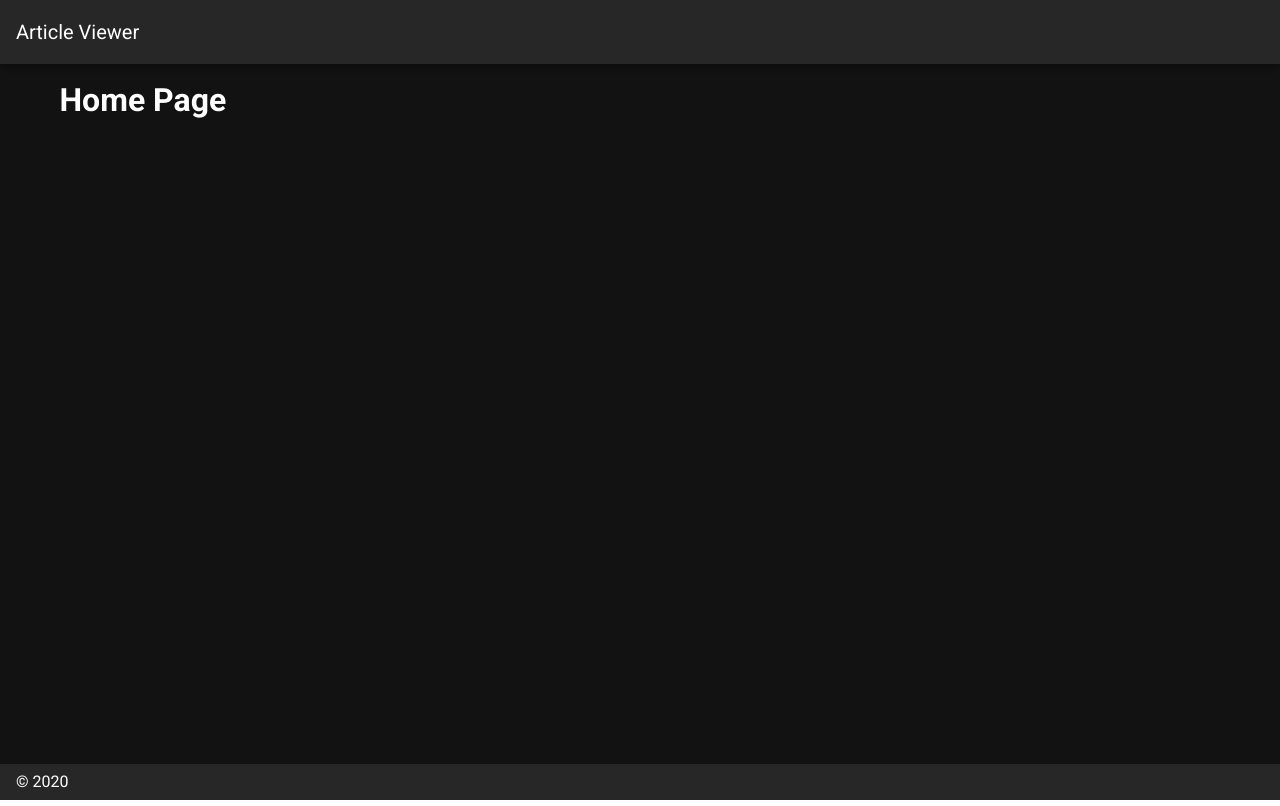
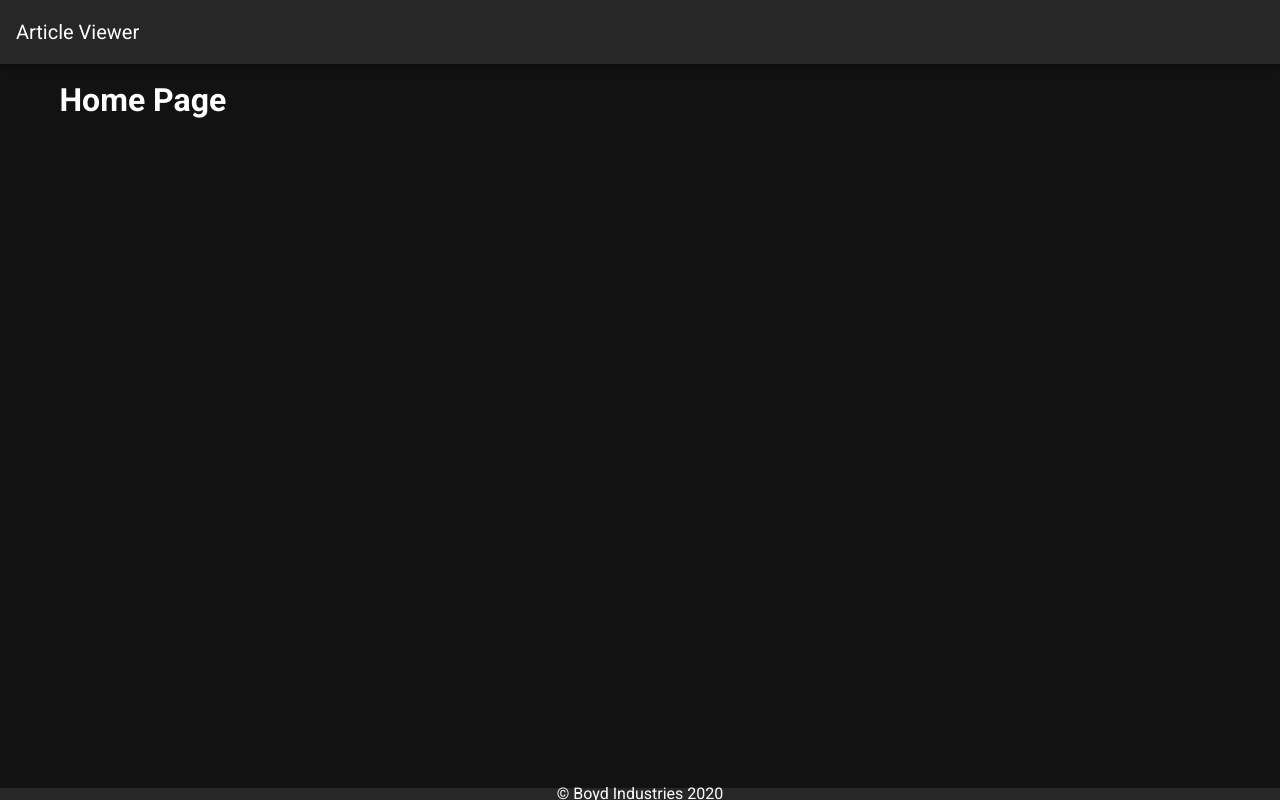
Before and after one commit to tboyd4/article-viewer, a Nuxt app: page / in a window 1280 px wide. Built offline with nearby package versions, Linux system fonts and the light colour scheme.

Commit message:
moved nav and foot bars into components

```diff
--- /dev/null
+++ b/components/global-components/AppNavBar.vue
@@ -0,0 +1,11 @@
+<template>
+  <v-app-bar clipped-left fixed app>
+    <v-toolbar-title>Article Viewer</v-toolbar-title>
+  </v-app-bar>
+</template>
+
+<script>
+export default {}
+</script>
+
+<style lang="scss" scoped></style>
--- /dev/null
+++ b/components/global-components/FooterBar.vue
@@ -0,0 +1,13 @@
+<template>
+  <v-footer absolute app>
+    <v-row align="center" justify="center" class="text-center">
+      <span>&copy; Boyd Industries {{ new Date().getFullYear() }}</span>
+    </v-row>
+  </v-footer>
+</template>
+
+<script>
+export default {}
+</script>
+
+<style lang="scss" scoped></style>
--- a/layouts/default.vue
+++ b/layouts/default.vue
@@ -1,8 +1,6 @@
 <template>
   <v-app dark>
-    <v-app-bar clipped-left fixed app>
-      <v-toolbar-title>Article Viewer</v-toolbar-title>
-    </v-app-bar>
+    <app-nav-bar></app-nav-bar>
 
     <v-main>
       <v-container>
@@ -10,14 +8,17 @@
       </v-container>
     </v-main>
 
-    <v-footer absolute app>
-      <span>&copy; {{ new Date().getFullYear() }}</span>
-    </v-footer>
+    <foot-bar></foot-bar>
   </v-app>
 </template>
 
 <script>
+import AppNavBar from '../components/global-components/AppNavBar.vue'
+import FootBar from '../components/global-components/FooterBar.vue'
 export default {
-
+  components: {
+    AppNavBar,
+    FootBar,
+  },
 }
 </script>
```
